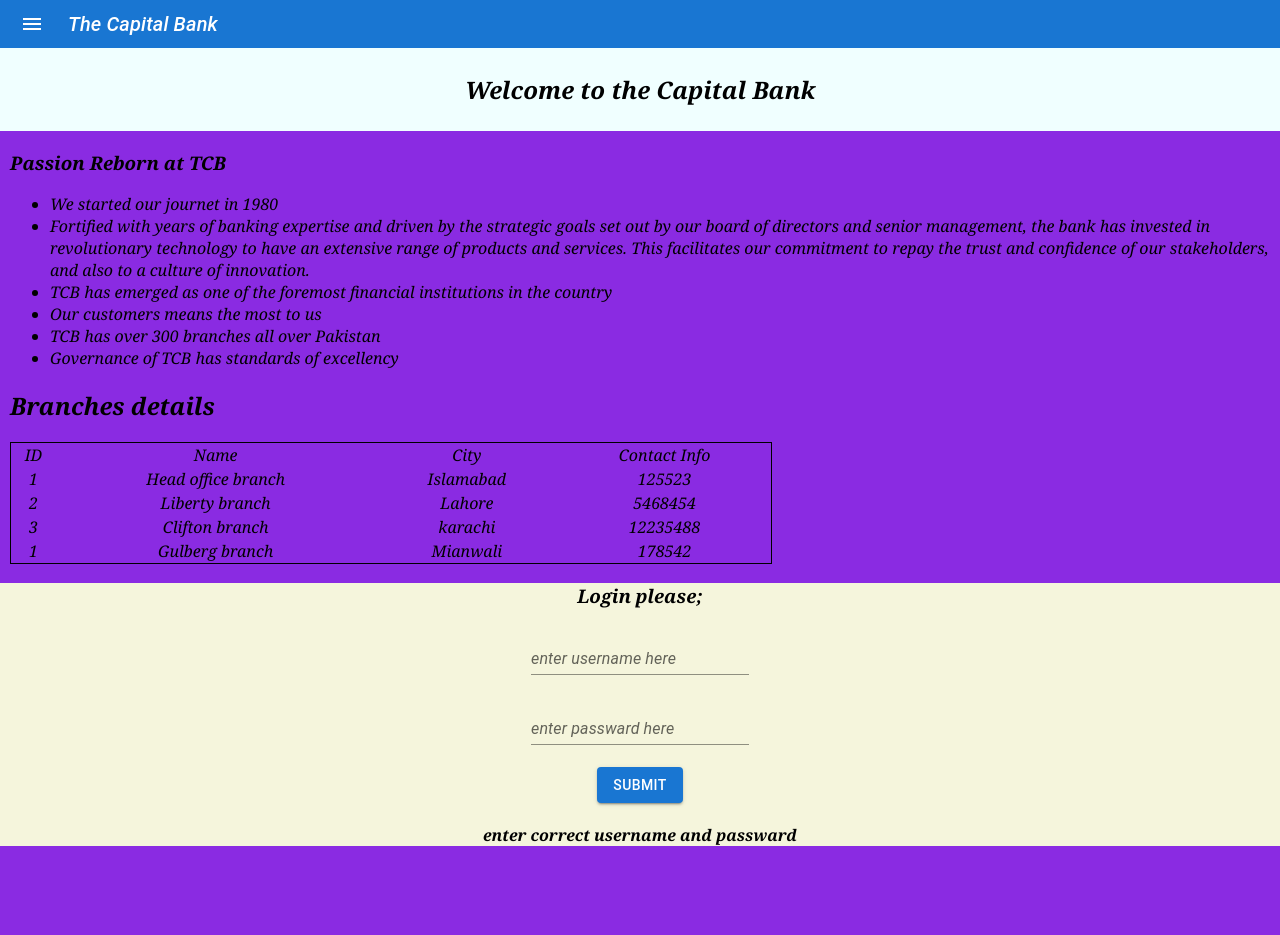
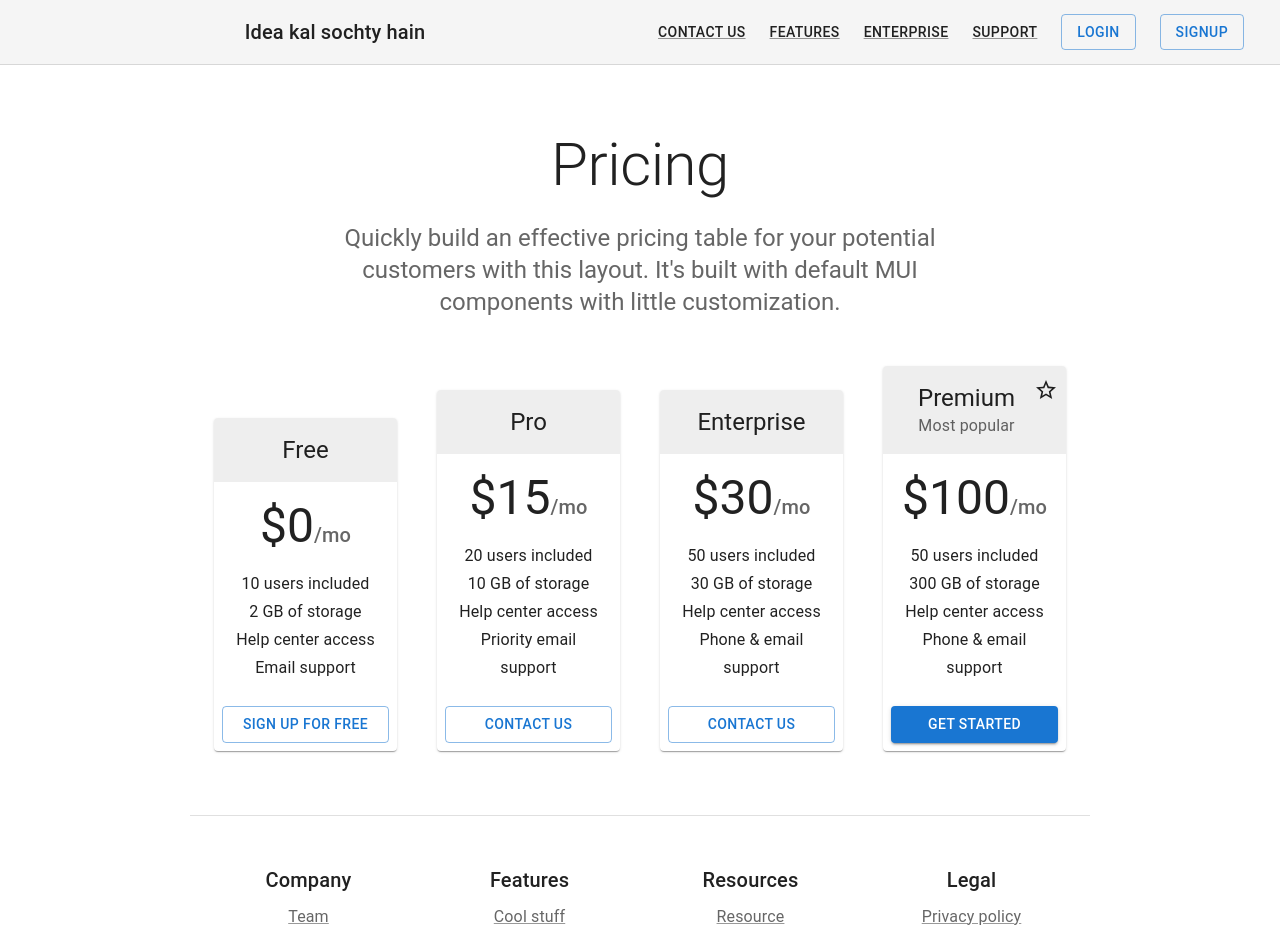
Before and after one commit to imsardarahmed17/IdeaGroup-Assignment-1, a React (Create React App) app: page / in a window 1280 px wide. Shown: the top 935 px of the page. Before the commit the page ends 868 px from the top, so only its background shows below. Built offline with nearby package versions, Linux system fonts and the light colour scheme.

Commit message:
added pricing component and updated it eg. a tier named premium added and changed its properties, added signup button aswell

```diff
--- a/package.json
+++ b/package.json
@@ -3,6 +3,10 @@
   "version": "0.1.0",
   "private": true,
   "dependencies": {
+    "@emotion/react": "^11.10.0",
+    "@emotion/styled": "^11.10.0",
+    "@mui/icons-material": "^5.8.4",
+    "@mui/material": "^5.10.1",
     "@testing-library/jest-dom": "^5.16.5",
     "@testing-library/react": "^13.3.0",
     "@testing-library/user-event": "^13.5.0",
--- a/src/App.js
+++ b/src/App.js
@@ -1,21 +1,29 @@
 // import logo from './logo.svg';
 import "./App.css";
-import DenseAppBar from "./components/AppBar";
-import HomePage from "./components/HomePage";
-import Parent from "./components/Parent";
-import About from "./components/About";
-import UseEffect from "./hooks.practice/UseEffect";
-import UseMemo from "./hooks.practice/UseMemo";
+// import DenseAppBar from "./components/AppBar";
+// import HomePage from "./components/HomePage";
+// import Parent from "./components/Parent";
+// import About from "./components/About";
+// import UseEffect from "./hooks.practice/UseEffect";
+// import UseMemo from "./hooks.practice/UseMemo";
 // import Accounts from "./components/Accounts";
+// import React, {useState} from "react
+import Pricing from "./components/Pricing";
 function App() {
+
   return (
     <div className="App">
-      <DenseAppBar />
-      <HomePage />
-      <About />
-      <Parent />
+      {/* <DenseAppBar /> */}
+      {/* <HomePage />
+      <About /> */}
+      {/* <Parent /> */}
       {/* <UseMemo/> */}
       {/* <UseEffect/> */}
+      {/* <h2>{userNames[1]}</h2> */}
+      {/* <input onChange={(e) => setUser(e.target.value)} /><br/>
+      <button onClick={()=>checkResult}>submit</button>
+      <h2>{name}</h2> */}
+      <Pricing/>
     </div>
   );
 }
--- a/src/components/Parent.js
+++ b/src/components/Parent.js
@@ -1,14 +1,14 @@
 // import React, { useState } from "react";
-// import Accounts from "./Accounts";
-import SignIn from "./SignIn";
+import Accounts from "./Accounts";
+// import SignIn from "./SignIn";
 function Parent() {
   //varibales sending as prop to signIn component
-  let myUsername = "iamsamalik";
-  let myPassward = "abc";
+  // let myUsername = "iamsamalik";
+  // let myPassward = "abc";
   return (
     <div>
-      {/* <Accounts/> */}
-      <SignIn myUsername={myUsername} myPassward={myPassward} />
+      <Accounts/>
+      {/* <SignIn myUsername={myUsername} myPassward={myPassward} /> */}
     </div>
   );
 }
--- /dev/null
+++ b/src/components/Pricing.js
@@ -0,0 +1,290 @@
+import * as React from 'react';
+import AppBar from '@mui/material/AppBar';
+import Box from '@mui/material/Box';
+import Button from '@mui/material/Button';
+import Card from '@mui/material/Card';
+import CardActions from '@mui/material/CardActions';
+import CardContent from '@mui/material/CardContent';
+import CardHeader from '@mui/material/CardHeader';
+import CssBaseline from '@mui/material/CssBaseline';
+import Grid from '@mui/material/Grid';
+import StarIcon from '@mui/icons-material/StarBorder';
+import Toolbar from '@mui/material/Toolbar';
+import Typography from '@mui/material/Typography';
+import Link from '@mui/material/Link';
+import GlobalStyles from '@mui/material/GlobalStyles';
+import Container from '@mui/material/Container';
+
+function Copyright(props) {
+  return (
+    <Typography variant="body2" color="text.secondary" align="center" {...props}>
+      {'Copyright © '}
+      <Link color="inherit" href="https://mui.com/">
+        Your Website
+      </Link>{' '}
+      {new Date().getFullYear()}
+      {'.'}
+    </Typography>
+  );
+}
+
+const tiers = [
+  {
+    title: 'Free',
+    price: '0',
+    description: [
+      '10 users included',
+      '2 GB of storage',
+      'Help center access',
+      'Email support',
+    ],
+    buttonText: 'Sign up for free',
+    buttonVariant: 'outlined',
+  },
+  {
+    title: 'Pro',
+    price: '15',
+    description: [
+      '20 users included',
+      '10 GB of storage',
+      'Help center access',
+      'Priority email support',
+    ],
+    buttonText: 'Contact us',
+    buttonVariant: 'outlined',
+  },
+  {
+    title: 'Enterprise',
+    price: '30',
+    description: [
+      '50 users included',
+      '30 GB of storage',
+      'Help center access',
+      'Phone & email support',
+    ],
+    buttonText: 'Contact us',
+    buttonVariant: 'outlined',
+  },
+  {
+    title: 'Premium',
+    subheader: 'Most popular',
+    price: '100',
+    description: [
+      '50 users included',
+      '300 GB of storage',
+      'Help center access',
+      'Phone & email support',
+    ],
+    buttonText: 'Get started',
+    buttonVariant: 'contained',
+  }
+];
+
+const footers = [
+  {
+    title: 'Company',
+    description: ['Team', 'History', 'Contact us', 'Locations'],
+  },
+  {
+    title: 'Features',
+    description: [
+      'Cool stuff',
+      'Random feature',
+      'Team feature',
+      'Developer stuff',
+      'Another one',
+    ],
+  },
+  {
+    title: 'Resources',
+    description: ['Resource', 'Resource name', 'Another resource', 'Final resource'],
+  },
+  {
+    title: 'Legal',
+    description: ['Privacy policy', 'Terms of use'],
+  },
+];
+
+function PricingContent() {
+  return (
+    <React.Fragment>
+      <GlobalStyles styles={{ ul: { margin: 0, padding: 0, listStyle: 'none' } }} />
+      <CssBaseline />
+      <AppBar
+        position="static"
+        color="default"
+        elevation={0}
+        sx={{ borderBottom: (theme) => `1px solid ${theme.palette.divider}` }}
+      >
+        <Toolbar sx={{ flexWrap: 'wrap' }}>
+          <Typography variant="h6" color="inherit" noWrap sx={{ flexGrow: 1 }}>
+            Idea kal sochty hain
+          </Typography>
+          <nav>
+          <Link
+              variant="button"
+              color="text.primary"
+              href="#"
+              sx={{ my: 1, mx: 1.5 }}
+            >
+              Contact us
+            </Link>
+            <Link
+              variant="button"
+              color="text.primary"
+              href="#"
+              sx={{ my: 1, mx: 1.5 }}
+            >
+              Features
+            </Link>
+            <Link
+              variant="button"
+              color="text.primary"
+              href="#"
+              sx={{ my: 1, mx: 1.5 }}
+            >
+              Enterprise
+            </Link>
+            <Link
+              variant="button"
+              color="text.primary"
+              href="#"
+              sx={{ my: 1, mx: 1.5 }}
+            >
+              Support
+            </Link>
+          </nav>
+          <Button href="#" variant="outlined" sx={{ my: 1, mx: 1.5 }}>
+            Login
+          </Button>
+          <Button href="#" variant="outlined" sx={{ my: 1, mx: 1.5 }}>
+            Signup
+          </Button>
+        </Toolbar>
+      </AppBar>
+      {/* Hero unit */}
+      <Container disableGutters maxWidth="sm" component="main" sx={{ pt: 8, pb: 6 }}>
+        <Typography
+          component="h1"
+          variant="h2"
+          align="center"
+          color="text.primary"
+          gutterBottom
+        >
+          Pricing
+        </Typography>
+        <Typography variant="h5" align="center" color="text.secondary" component="p">
+          Quickly build an effective pricing table for your potential customers with
+          this layout. It&apos;s built with default MUI components with little
+          customization.
+        </Typography>
+      </Container>
+      {/* End hero unit */}
+      <Container maxWidth="md" component="main">
+        <Grid container spacing={5} alignItems="flex-end">
+          {tiers.map((tier) => (
+            // Enterprise card is full width at sm breakpoint
+            <Grid
+              item
+              key={tier.title}
+              xs={12}
+              sm={tier.title === 'Enterprise' ? 12 : 6}
+              md={3}
+            >
+
+              <Card>
+                <CardHeader
+                  title={tier.title}
+                  subheader={tier.subheader}
+                  titleTypographyProps={{ align: 'center' }}
+                  action={tier.title === 'Premium' ? <StarIcon /> : null}
+                  subheaderTypographyProps={{
+                    align: 'center',
+                  }}
+                  sx={{
+                    backgroundColor: (theme) =>
+                      theme.palette.mode === 'light'
+                        ? theme.palette.grey[200]
+                        : theme.palette.grey[700],
+                  }}
+                />
+                <CardContent>
+                  <Box
+                    sx={{
+                      display: 'flex',
+                      justifyContent: 'center',
+                      alignItems: 'baseline',
+                      mb: 2,
+                    }}
+                  >
+                    <Typography component="h2" variant="h3" color="text.primary">
+                      ${tier.price}
+                    </Typography>
+
+                    <Typography variant="h6" color="text.secondary">
+                      /mo
+                    </Typography>
+                  </Box>
+
+                  <ul>
+                    {tier.description.map((line) => (
+                      <Typography
+                        component="li"
+                        variant="subtitle1"
+                        align="center"
+                        key={line}
+                      >
+                        {line}
+                      </Typography>
+                    ))}
+                  </ul>
+                </CardContent>
+                <CardActions>
+                  <Button fullWidth variant={tier.buttonVariant}>
+                    {tier.buttonText}
+                  </Button>
+
+                </CardActions>
+              </Card>
+            </Grid>
+          ))}
+        </Grid>
+      </Container>
+      {/* Footer */}
+      <Container
+        maxWidth="md"
+        component="footer"
+        sx={{
+          borderTop: (theme) => `1px solid ${theme.palette.divider}`,
+          mt: 8,
+          py: [3, 6],
+        }}
+      >
+        <Grid container spacing={4} justifyContent="space-evenly">
+          {footers.map((footer) => (
+            <Grid item xs={6} sm={3} key={footer.title}>
+              <Typography variant="h6" color="text.primary" gutterBottom>
+                {footer.title}
+              </Typography>
+              <ul>
+                {footer.description.map((item) => (
+                  <li key={item}>
+                    <Link href="#" variant="subtitle1" color="text.secondary">
+                      {item}
+                    </Link>
+                  </li>
+                ))}
+              </ul>
+            </Grid>
+          ))}
+        </Grid>
+        <Copyright sx={{ mt: 5 }} />
+      </Container>
+      {/* End footer */}
+    </React.Fragment>
+  );
+}
+
+export default function Pricing() {
+  return <PricingContent />;
+}
```
Also changed, not shown: src/components/Accounts.js (+11 -21 lines), src/components/images/isbd.jpg (deleted), 1 other file (tests, documents, lock files or other folders).
